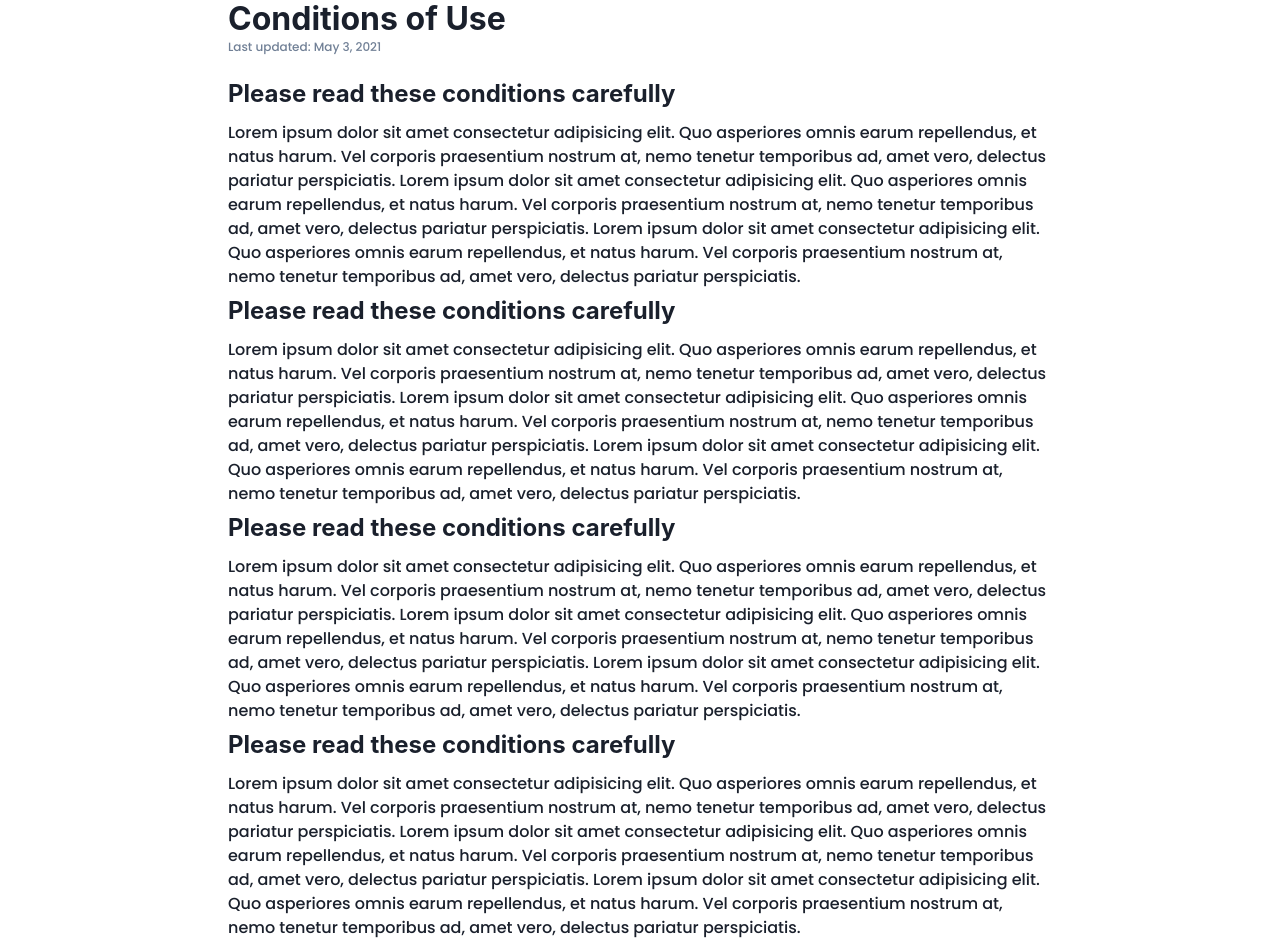
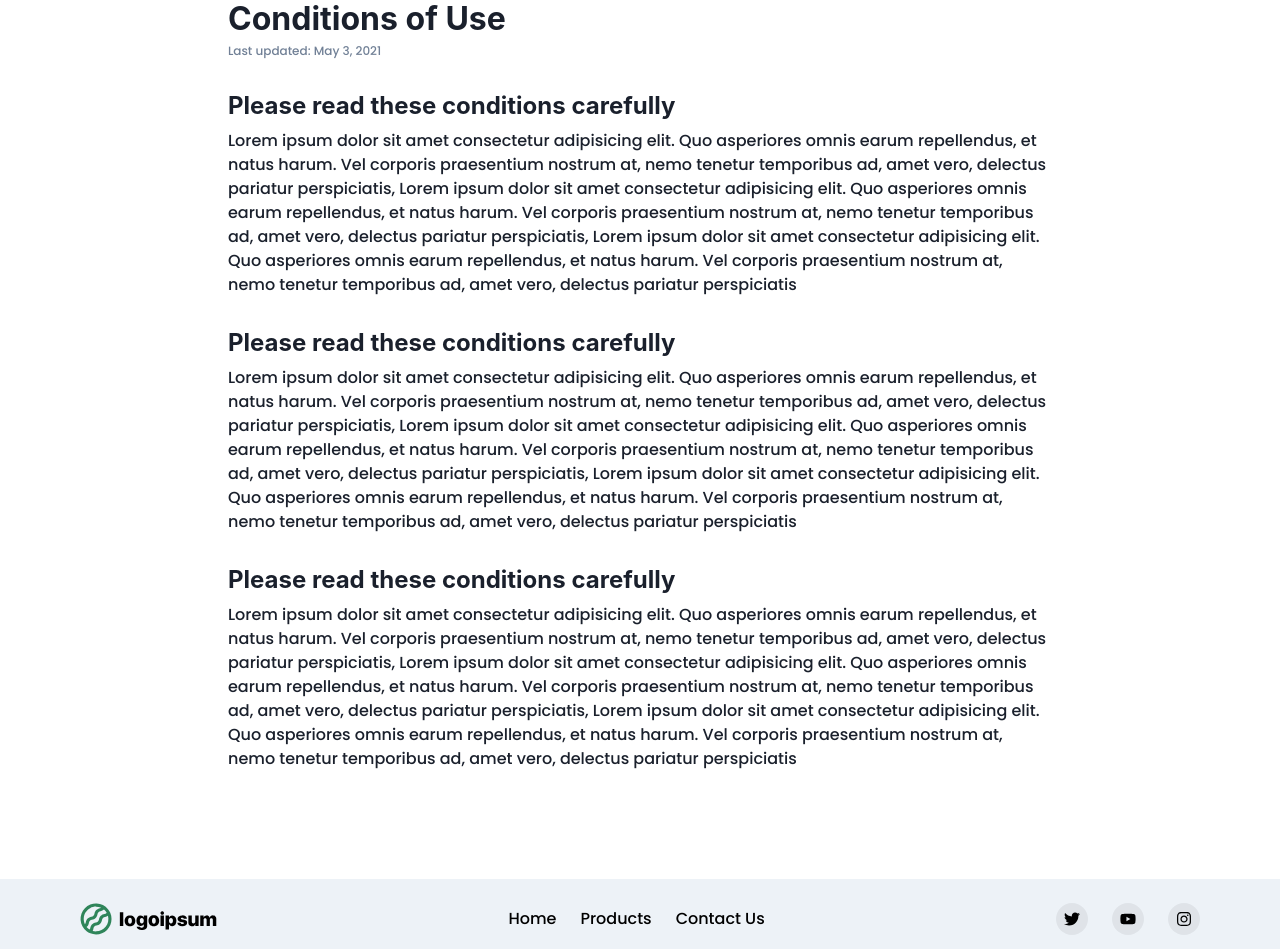
Before and after one commit to Samlogy/saas-ecommerce, a Next.js app in the folder front/: page /conditions in a window 1280 px wide. Shown: the part 140-1089 px from the top of the page. Built offline with nearby package versions, Linux system fonts and the light colour scheme; no server answers.

Commit message:
edit: conditions / privacy page --> layout

```diff
--- a/front/pages/conditions.tsx
+++ b/front/pages/conditions.tsx
@@ -1,9 +1,23 @@
-import { Box, Heading, Text, Button } from '@chakra-ui/react';
-import Link from 'next/link'
+import { Box, Heading, Text } from '@chakra-ui/react';
 
-import Layout from "../components/Layout"
+import { Layout, View } from "../components"
 
 export default function Conditions() {
+    const date = "May 3, 2021"
+    const data = [
+        {
+            title: 'Please read these conditions carefully',
+            text: "Lorem ipsum dolor sit amet consectetur adipisicing elit. Quo asperiores omnis earum repellendus, et natus harum. Vel corporis praesentium nostrum at, nemo tenetur temporibus ad, amet vero, delectus pariatur perspiciatis, Lorem ipsum dolor sit amet consectetur adipisicing elit. Quo asperiores omnis earum repellendus, et natus harum. Vel corporis praesentium nostrum at, nemo tenetur temporibus ad, amet vero, delectus pariatur perspiciatis, Lorem ipsum dolor sit amet consectetur adipisicing elit. Quo asperiores omnis earum repellendus, et natus harum. Vel corporis praesentium nostrum at, nemo tenetur temporibus ad, amet vero, delectus pariatur perspiciatis"
+        },
+        {
+            title: 'Please read these conditions carefully',
+            text: "Lorem ipsum dolor sit amet consectetur adipisicing elit. Quo asperiores omnis earum repellendus, et natus harum. Vel corporis praesentium nostrum at, nemo tenetur temporibus ad, amet vero, delectus pariatur perspiciatis, Lorem ipsum dolor sit amet consectetur adipisicing elit. Quo asperiores omnis earum repellendus, et natus harum. Vel corporis praesentium nostrum at, nemo tenetur temporibus ad, amet vero, delectus pariatur perspiciatis, Lorem ipsum dolor sit amet consectetur adipisicing elit. Quo asperiores omnis earum repellendus, et natus harum. Vel corporis praesentium nostrum at, nemo tenetur temporibus ad, amet vero, delectus pariatur perspiciatis"
+        },
+        {
+            title: 'Please read these conditions carefully',
+            text: "Lorem ipsum dolor sit amet consectetur adipisicing elit. Quo asperiores omnis earum repellendus, et natus harum. Vel corporis praesentium nostrum at, nemo tenetur temporibus ad, amet vero, delectus pariatur perspiciatis, Lorem ipsum dolor sit amet consectetur adipisicing elit. Quo asperiores omnis earum repellendus, et natus harum. Vel corporis praesentium nostrum at, nemo tenetur temporibus ad, amet vero, delectus pariatur perspiciatis, Lorem ipsum dolor sit amet consectetur adipisicing elit. Quo asperiores omnis earum repellendus, et natus harum. Vel corporis praesentium nostrum at, nemo tenetur temporibus ad, amet vero, delectus pariatur perspiciatis"
+        }
+    ]
   return (
     <Layout isHeaderVisible isFooterVisible textAlign="left">
       <Box py={10} px={0}>
@@ -11,59 +25,25 @@ export default function Conditions() {
             Conditions of Use
         </Heading>
 
-        <Text color={'gray.500'} mb={6} fontSize="12px">
-        Last updated: May 3, 2021
+        <Text color={'gray.500'} mt='.25rem' fontSize="12px">
+            Last updated: {date}
         </Text>
 
-        <Heading as="h2" fontSize="1.5rem">
-            Please read these conditions carefully
-        </Heading>
+        <View cond={data.length > 0}>
+            {
+                data.map((el) =>
+                    <Box my="2rem">
+                        <Heading as="h2" fontSize="1.5rem">
+                            {el.title}
+                        </Heading>
 
-        <Text fontSize="1rem" mt={3} mb={2}>
-            Lorem ipsum dolor sit amet consectetur adipisicing elit. Quo asperiores omnis earum repellendus, et natus harum. Vel corporis praesentium nostrum at, nemo tenetur temporibus ad, amet vero, delectus pariatur perspiciatis.
-            Lorem ipsum dolor sit amet consectetur adipisicing elit. Quo asperiores omnis earum repellendus, et natus harum. Vel corporis praesentium nostrum at, nemo tenetur temporibus ad, amet vero, delectus pariatur perspiciatis.
-            Lorem ipsum dolor sit amet consectetur adipisicing elit. Quo asperiores omnis earum repellendus, et natus harum. Vel corporis praesentium nostrum at, nemo tenetur temporibus ad, amet vero, delectus pariatur perspiciatis.
-        </Text>
-
-        <Heading as="h2" fontSize="1.5rem">
-            Please read these conditions carefully
-        </Heading>
-
-        <Text fontSize="1rem" mt={3} mb={2}>
-            Lorem ipsum dolor sit amet consectetur adipisicing elit. Quo asperiores omnis earum repellendus, et natus harum. Vel corporis praesentium nostrum at, nemo tenetur temporibus ad, amet vero, delectus pariatur perspiciatis.
-            Lorem ipsum dolor sit amet consectetur adipisicing elit. Quo asperiores omnis earum repellendus, et natus harum. Vel corporis praesentium nostrum at, nemo tenetur temporibus ad, amet vero, delectus pariatur perspiciatis.
-            Lorem ipsum dolor sit amet consectetur adipisicing elit. Quo asperiores omnis earum repellendus, et natus harum. Vel corporis praesentium nostrum at, nemo tenetur temporibus ad, amet vero, delectus pariatur perspiciatis.
-        </Text>
-
-        <Heading as="h2" fontSize="1.5rem">
-            Please read these conditions carefully
-        </Heading>
-
-        <Text fontSize="1rem" mt={3} mb={2}>
-            Lorem ipsum dolor sit amet consectetur adipisicing elit. Quo asperiores omnis earum repellendus, et natus harum. Vel corporis praesentium nostrum at, nemo tenetur temporibus ad, amet vero, delectus pariatur perspiciatis.
-            Lorem ipsum dolor sit amet consectetur adipisicing elit. Quo asperiores omnis earum repellendus, et natus harum. Vel corporis praesentium nostrum at, nemo tenetur temporibus ad, amet vero, delectus pariatur perspiciatis.
-            Lorem ipsum dolor sit amet consectetur adipisicing elit. Quo asperiores omnis earum repellendus, et natus harum. Vel corporis praesentium nostrum at, nemo tenetur temporibus ad, amet vero, delectus pariatur perspiciatis.
-        </Text>
-
-        <Heading as="h2" fontSize="1.5rem">
-            Please read these conditions carefully
-        </Heading>
-
-        <Text fontSize="1rem" mt={3} mb={2}>
-            Lorem ipsum dolor sit amet consectetur adipisicing elit. Quo asperiores omnis earum repellendus, et natus harum. Vel corporis praesentium nostrum at, nemo tenetur temporibus ad, amet vero, delectus pariatur perspiciatis.
-            Lorem ipsum dolor sit amet consectetur adipisicing elit. Quo asperiores omnis earum repellendus, et natus harum. Vel corporis praesentium nostrum at, nemo tenetur temporibus ad, amet vero, delectus pariatur perspiciatis.
-            Lorem ipsum dolor sit amet consectetur adipisicing elit. Quo asperiores omnis earum repellendus, et natus harum. Vel corporis praesentium nostrum at, nemo tenetur temporibus ad, amet vero, delectus pariatur perspiciatis.
-        </Text>
-
-        <Heading as="h2" fontSize="1.5rem">
-            Please read these conditions carefully
-        </Heading>
-
-        <Text fontSize="1rem" mt={3} mb={2}>
-            Lorem ipsum dolor sit amet consectetur adipisicing elit. Quo asperiores omnis earum repellendus, et natus harum. Vel corporis praesentium nostrum at, nemo tenetur temporibus ad, amet vero, delectus pariatur perspiciatis.
-            Lorem ipsum dolor sit amet consectetur adipisicing elit. Quo asperiores omnis earum repellendus, et natus harum. Vel corporis praesentium nostrum at, nemo tenetur temporibus ad, amet vero, delectus pariatur perspiciatis.
-            Lorem ipsum dolor sit amet consectetur adipisicing elit. Quo asperiores omnis earum repellendus, et natus harum. Vel corporis praesentium nostrum at, nemo tenetur temporibus ad, amet vero, delectus pariatur perspiciatis.
-        </Text>
+                        <Text fontSize="1rem" mt=".5rem">
+                            {el.text}
+                        </Text>
+                    </Box>
+                )
+            }
+        </View>
       </Box>
     </Layout>
   );
```
Also changed, not shown: front/pages/privacy.tsx (+36 -61 lines).
